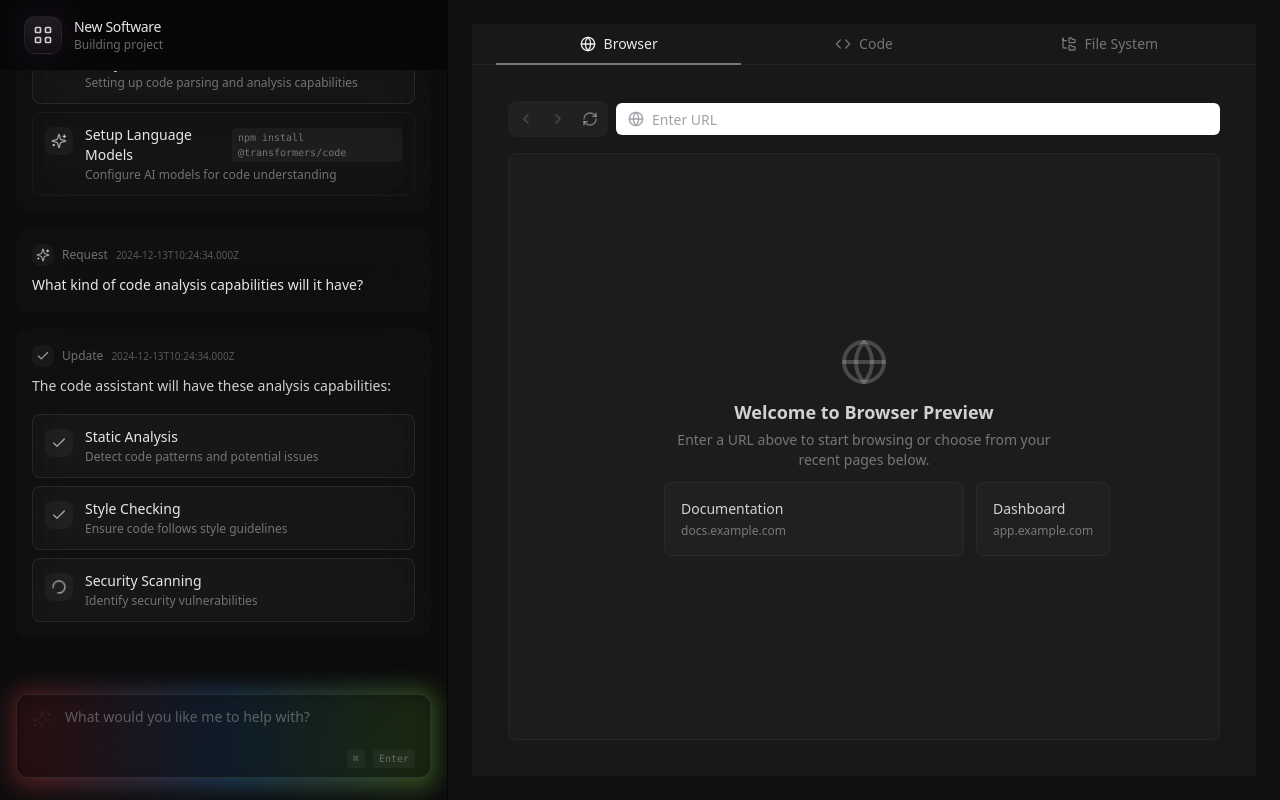
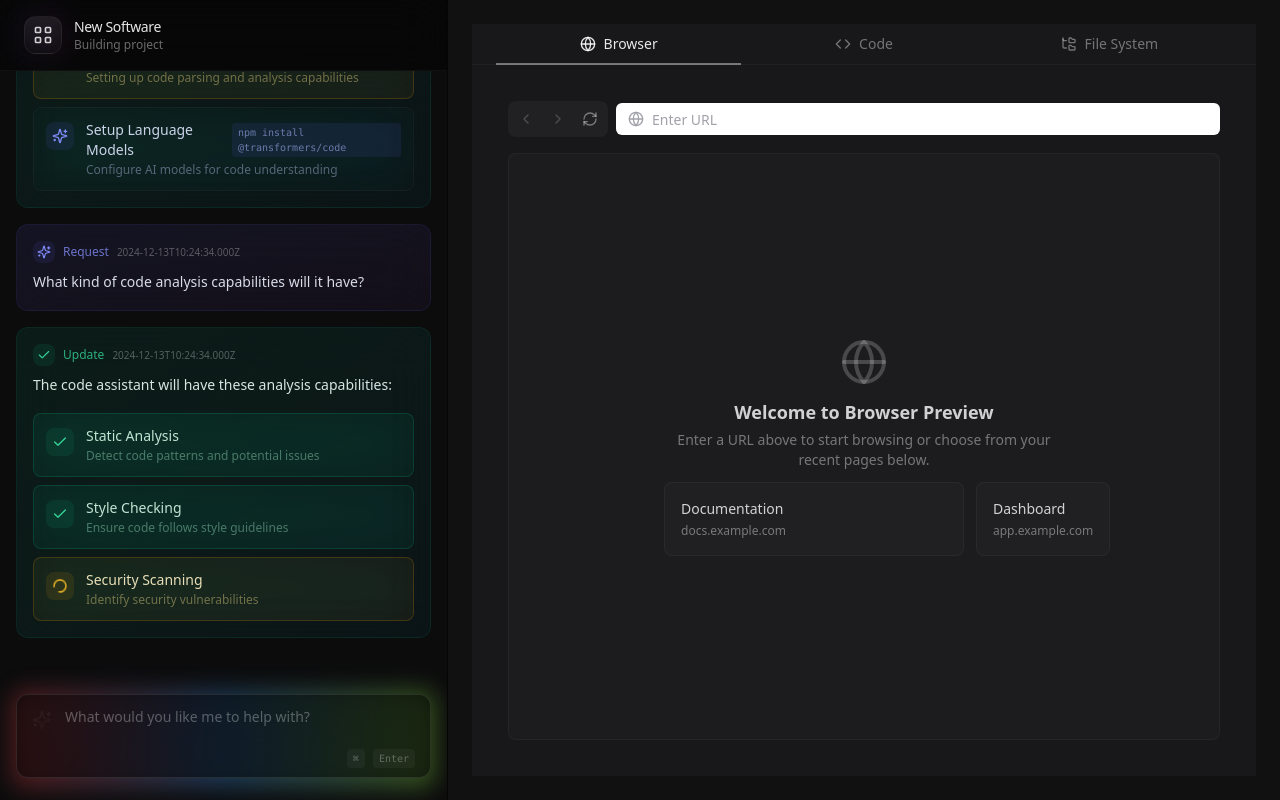
Before and after one commit to tohmsc/frontenddesign, a Next.js app: page / in a window 1280 px wide. Built offline with nearby package versions, Linux system fonts and the light colour scheme.

Commit message:
feat: enhance chat UI with colorful themes - Add color gradients and themed states for messages and actions

```diff
--- a/components/chat-island.tsx
+++ b/components/chat-island.tsx
@@ -551,27 +551,32 @@ export function ChatIslandDemo(): React.ReactElement {
               {/* Message bubble */}
               <div className={cn(
                 "relative w-full rounded-xl p-4",
-                message.role === 'user' ? "bg-white/[0.02] backdrop-blur-xl" :
-                message.role === 'progress' ? "bg-white/[0.02] backdrop-blur-xl" :
-                "bg-white/[0.02] backdrop-blur-xl"
+                message.role === 'user' ? "bg-gradient-to-br from-indigo-500/10 to-purple-500/5 backdrop-blur-xl border border-indigo-500/10" :
+                message.role === 'progress' ? "bg-gradient-to-br from-amber-500/10 to-orange-500/5 backdrop-blur-xl border border-amber-500/10" :
+                "bg-gradient-to-br from-emerald-500/10 to-cyan-500/5 backdrop-blur-xl border border-emerald-500/10"
               )}>
                 {/* Update indicator */}
                 <div className="flex items-center gap-2 mb-2">
                   <div className={cn(
                     "p-1 rounded-lg",
-                    message.role === 'user' ? "bg-white/[0.04]" :
-                    message.role === 'progress' ? "bg-white/[0.04]" :
-                    "bg-white/[0.04]"
+                    message.role === 'user' ? "bg-indigo-500/10" :
+                    message.role === 'progress' ? "bg-amber-500/10" :
+                    "bg-emerald-500/10"
                   )}>
                     {message.role === 'user' ? (
-                      <Sparkles className="h-3.5 w-3.5 text-white/60" />
+                      <Sparkles className="h-3.5 w-3.5 text-indigo-400" />
                     ) : message.role === 'progress' ? (
-                      <Loader2 className="h-3.5 w-3.5 text-white/60 animate-spin" />
+                      <Loader2 className="h-3.5 w-3.5 text-amber-400 animate-spin" />
                     ) : (
-                      <Check className="h-3.5 w-3.5 text-white/60" />
+                      <Check className="h-3.5 w-3.5 text-emerald-400" />
                     )}
                   </div>
-                  <span className="text-xs text-white/40">
+                  <span className={cn(
+                    "text-xs",
+                    message.role === 'user' ? "text-indigo-400/80" :
+                    message.role === 'progress' ? "text-amber-400/80" :
+                    "text-emerald-400/80"
+                  )}>
                     {message.role === 'user' ? 'Request' :
                      message.role === 'progress' ? 'Processing' :
                      'Update'}
@@ -582,7 +587,9 @@ export function ChatIslandDemo(): React.ReactElement {
                 {/* Message content */}
                 <div className={cn(
                   "text-sm leading-relaxed",
-                  message.role === 'user' ? "text-white/90" : "text-white/80"
+                  message.role === 'user' ? "text-indigo-50/90" :
+                  message.role === 'progress' ? "text-amber-50/90" :
+                  "text-emerald-50/90"
                 )}>
                   {message.content}
                 </div>
@@ -602,7 +609,11 @@ export function ChatIslandDemo(): React.ReactElement {
                           "w-full p-3 rounded-lg border transition-all duration-200",
                           "backdrop-blur-xl text-left group/action",
                           "hover:bg-white/[0.02]",
-                          action.isExpanded ? "border-white/[0.08] bg-white/[0.02]" : "border-white/[0.04]"
+                          action.isExpanded ?
+                            action.status === 'loading' ? "border-amber-500/20 bg-amber-500/5" :
+                            action.status === 'complete' ? "border-emerald-500/20 bg-emerald-500/5" :
+                            "border-indigo-500/20 bg-indigo-500/5"
+                          : "border-white/[0.04]"
                         )}
                         whileHover={{ scale: 1.002 }}
                         whileTap={{ scale: 0.998 }}
@@ -610,31 +621,47 @@ export function ChatIslandDemo(): React.ReactElement {
                         <div className="flex items-start gap-3">
                           <div className={cn(
                             "mt-0.5 p-1.5 rounded-lg transition-colors",
-                            action.status === 'loading' ? "bg-white/[0.04]" :
-                            action.status === 'complete' ? "bg-white/[0.04]" :
-                            "bg-white/[0.04]"
+                            action.status === 'loading' ? "bg-amber-500/10" :
+                            action.status === 'complete' ? "bg-emerald-500/10" :
+                            "bg-indigo-500/10"
                           )}>
                             {action.status === 'loading' ? (
-                              <Loader2 className="h-4 w-4 text-white/60 animate-spin" />
+                              <Loader2 className="h-4 w-4 text-amber-400 animate-spin" />
                             ) : action.status === 'complete' ? (
-                              <Check className="h-4 w-4 text-white/60" />
+                              <Check className="h-4 w-4 text-emerald-400" />
                             ) : (
-                              <Sparkles className="h-4 w-4 text-white/60" />
+                              <Sparkles className="h-4 w-4 text-indigo-400" />
                             )}
                           </div>
                           <div className="flex-1 min-w-0">
                             <div className="flex items-center gap-2">
-                              <span className="text-sm text-white/90 group-hover/action:text-white">
+                              <span className={cn(
+                                "text-sm",
+                                action.status === 'loading' ? "text-amber-100/90" :
+                                action.status === 'complete' ? "text-emerald-100/90" :
+                                "text-indigo-100/90",
+                                "group-hover/action:text-white"
+                              )}>
                                 {action.text}
                               </span>
                               {action.command && (
-                                <code className="px-1.5 py-0.5 text-[10px] rounded bg-white/[0.04] text-white/40">
+                                <code className={cn(
+                                  "px-1.5 py-0.5 text-[10px] rounded",
+                                  action.status === 'loading' ? "bg-amber-500/10 text-amber-300/60" :
+                                  action.status === 'complete' ? "bg-emerald-500/10 text-emerald-300/60" :
+                                  "bg-indigo-500/10 text-indigo-300/60"
+                                )}>
                                   {action.command}
                                 </code>
                               )}
                             </div>
                             {action.description && (
-                              <p className="mt-0.5 text-xs text-white/40">
+                              <p className={cn(
+                                "mt-0.5 text-xs",
+                                action.status === 'loading' ? "text-amber-200/40" :
+                                action.status === 'complete' ? "text-emerald-200/40" :
+                                "text-indigo-200/40"
+                              )}>
                                 {action.description}
                               </p>
                             )}
```
